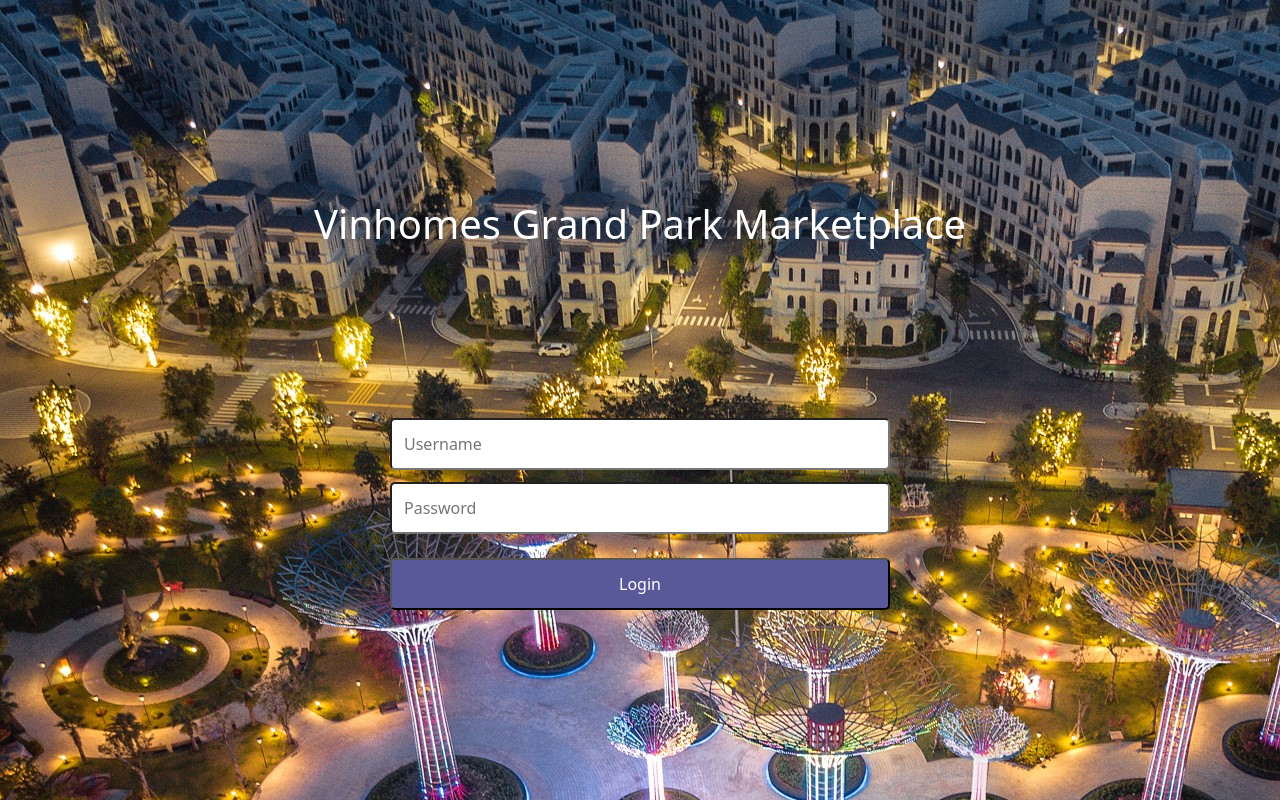
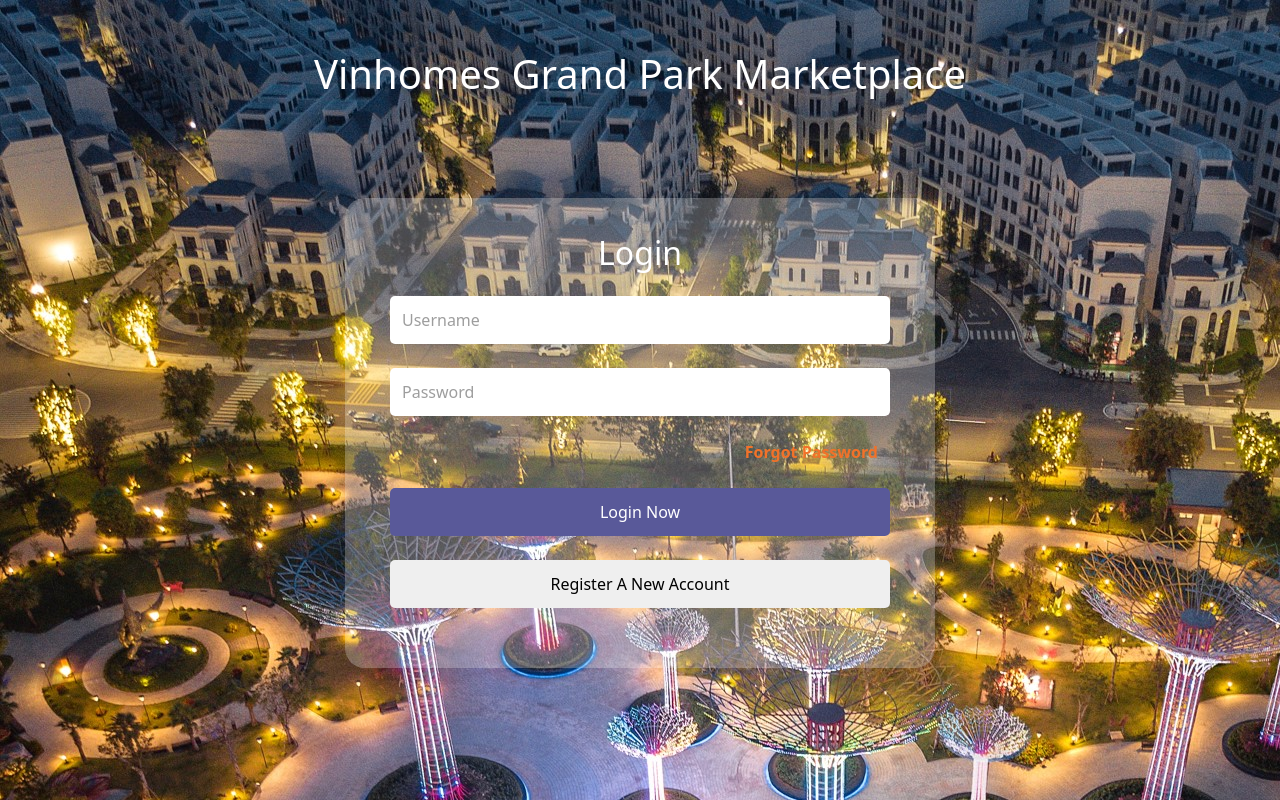
Before and after one commit to se140718-dacdat/SWD391, a React (Create React App) app in the folder frontend/: page /login in a window 1280 px wide. Built offline with nearby package versions, Linux system fonts and the light colour scheme; the HTML template or start-up script is replaced by a standard one.

Commit message:
fix layout login page

```diff
--- a/frontend/src/components/pages/Login/Login.css
+++ b/frontend/src/components/pages/Login/Login.css
@@ -7,30 +7,51 @@
     display: flex;
     justify-content: center;
     flex-wrap: wrap;
-
+    align-items:flex-start;
+    align-content:flex-start;
 }
 
-#Login .login-title {
-    margin-top: 200px;
+#Login .vinhome-title {
+    margin: 50px 0 100px 0;
+}
+
+#Login .login-title,
+#Login .vinhome-title {
     width: 100%;
     text-align: center;
-    align-items: center;
     color: var(--white-color);
-    height: 20px;
 }
+
 #Login .login-form {
-    align-items: center;
+    background-color: #ffffff40;
+    padding: 36px 45px;
+    border-radius: 20px;
 }
-#Login input {
+
+#Login .login-form * {
     display: block;
 }
 
 #Login .login-input,
-#Login .btn-login {
-    margin: 12px 12px;
+#Login .btn-login,
+#Login .btn-register {
+    margin: 24px 0;
     width: 500px;
     border-radius: 5px;
     padding: 12px 12px;
+    border: none;
+}
+
+#Login .forgot {
+    text-align: right;
+    margin-right: 12px;
+    text-decoration: none;
+    color: var(--primary-color);
+    font-weight: bold;
+}
+
+#Login .login-input::placeholder {
+    opacity: 0.7;
 }
 
 #Login .btn-login {
--- a/frontend/src/components/pages/Login/Login.tsx
+++ b/frontend/src/components/pages/Login/Login.tsx
@@ -4,11 +4,14 @@
 const Login: React.FC = props => {
     return(
         <div id="Login">
-            <h1 className="login-title">Vinhomes Grand Park Marketplace</h1>
+            <h1 className="vinhome-title">Vinhomes Grand Park Marketplace</h1>
             <form className="login-form">
+                <h2 className="login-title">Login</h2>
                 <input type="text" className="login-input" placeholder="Username" />
                 <input type="text" className="login-input" placeholder="Password"/>
-                <button className="btn-login">Login</button>
+                <a href="" className="forgot">Forgot Password</a>
+                <button className="btn-login">Login Now</button>
+                <button className="btn-register">Register A New Account</button>
             </form>
         </div>
     );
--- a/frontend/src/components/pages/Product/Main.css
+++ b/frontend/src/components/pages/Product/Main.css
@@ -16,7 +16,6 @@
     column-count: auto;
     list-style: none outside;
     padding: 0 !important;
-
 }
 
 #Main .item {
--- a/frontend/src/components/pages/Product/Product.tsx
+++ b/frontend/src/components/pages/Product/Product.tsx
@@ -7,7 +7,6 @@
                 <a className="link">Trang chủ</a>&nbsp;/&nbsp;<a className="link">Xem tất cả</a>
             </div>
             <div className="border">
-
                 <div className="product-type">
                     <div className="product-img">
                         <img src="https://demos.buddyboss.com/online-communities/wp-content/sandbox64720-uploads/2019/05/swim-trunk.png" alt="" />
```
Lines whose indentation alone changed are shown as unchanged.
